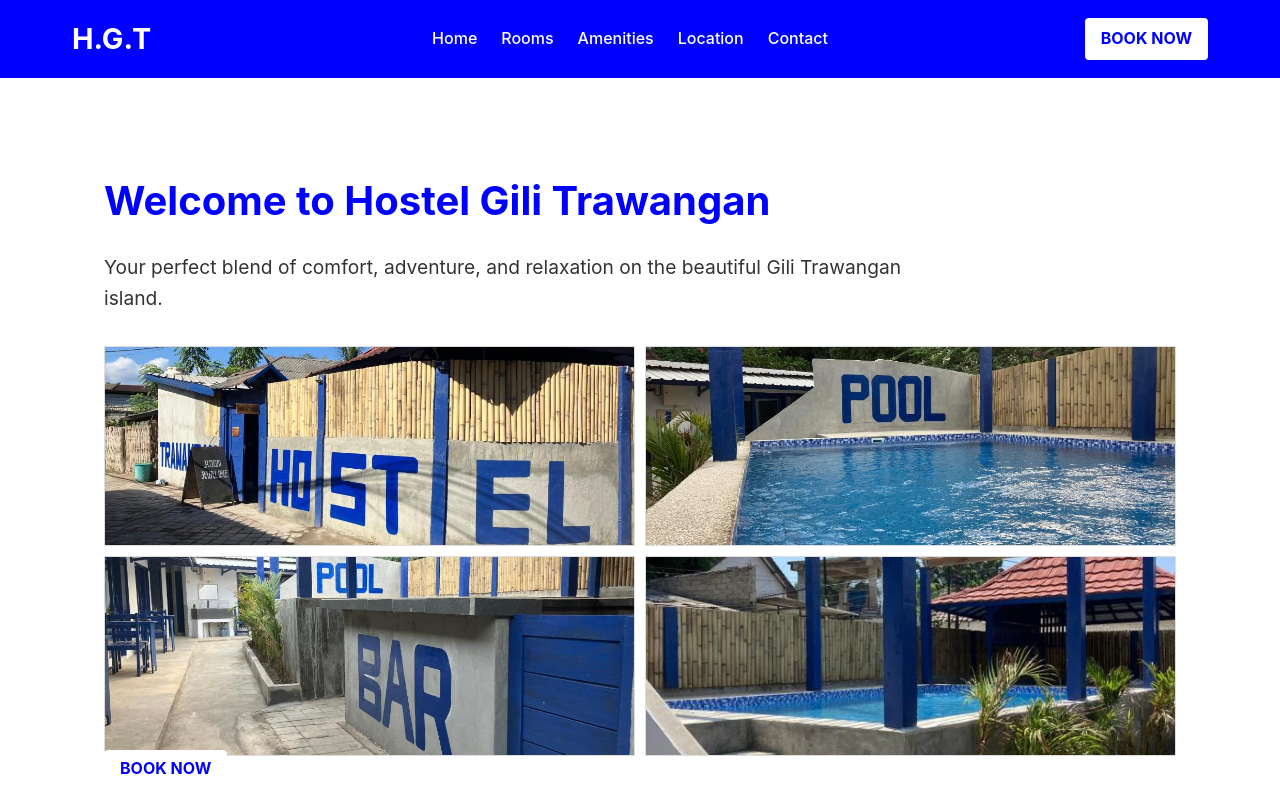
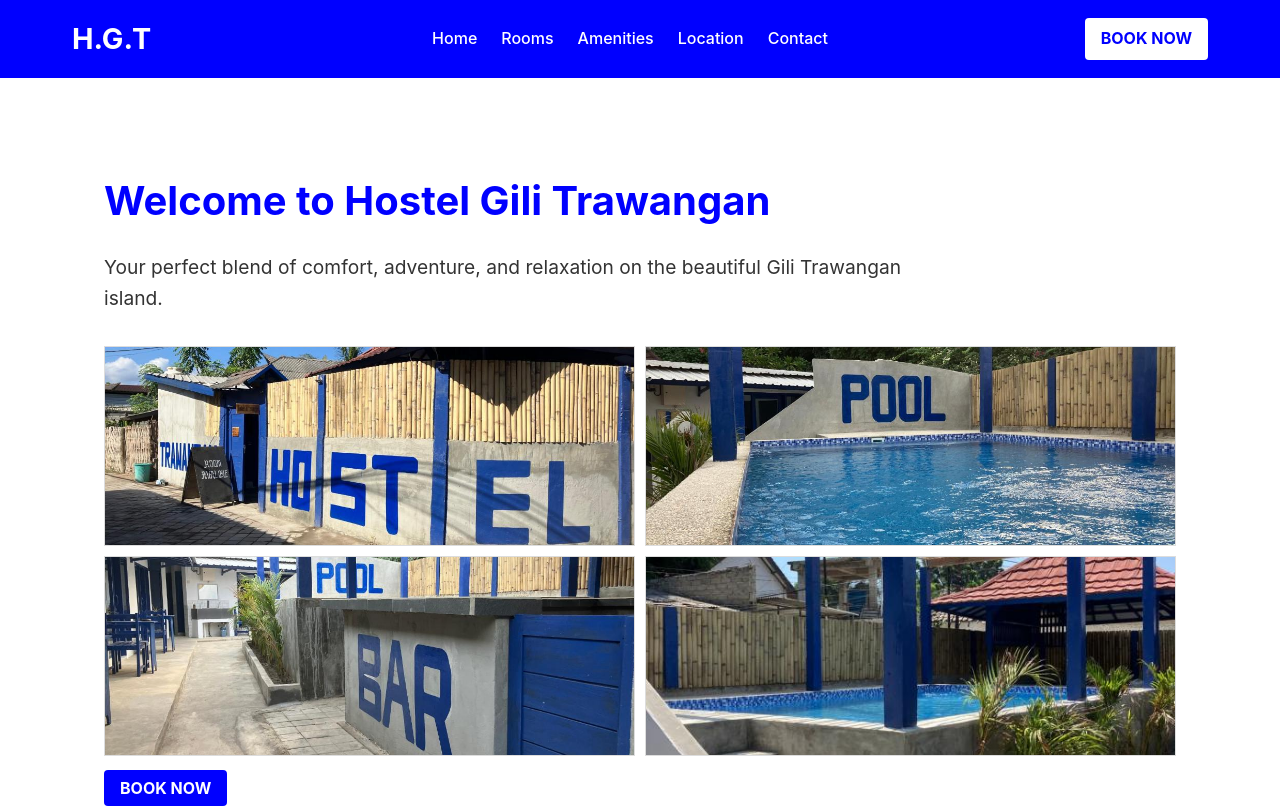
Before and after one commit to farang-dev/hostel-gili, a Next.js app: page / in a window 1280 px wide. Shown: the top 808 px of the page. Built offline with nearby package versions, Linux system fonts and the light colour scheme.

Commit message:
the position of the CTA buttons is now fixed

```diff
--- a/app/components/HostelHomepage.tsx
+++ b/app/components/HostelHomepage.tsx
@@ -45,7 +45,7 @@ const HostelHomepage: React.FC = () => {
               />
             ))}
           </div>
-          <a href={bookingUrl} className="cta-button" target="_blank" rel="noopener noreferrer">BOOK NOW</a>
+          <a href={bookingUrl} className="cta-button hostel-cta-button" target="_blank" rel="noopener noreferrer">BOOK NOW</a>
         </section>
 
         <section className="about">
@@ -117,7 +117,7 @@ const HostelHomepage: React.FC = () => {
 
         <section className="cta">
           <h2>Ready for your adventure?</h2>
-          <a href={bookingUrl} className="cta-button" target="_blank" rel="noopener noreferrer">BOOK NOW</a>
+          <a href={bookingUrl} className="cta-button hostel-cta-button" target="_blank" rel="noopener noreferrer">BOOK NOW</a>
         </section>
       </main>
 
--- a/app/styles/HostelHomepage.css
+++ b/app/styles/HostelHomepage.css
@@ -197,6 +197,7 @@ h1, h2, h3, h4 {
   grid-template-columns: repeat(2, 1fr);
   gap: 10px; /* Adjust the gap as needed */
   width: 100%; /* Ensure it takes full width of the parent */
+  margin-bottom: 20px; /* Add space below the image grid to prevent overlap */
 }
 
 .hero-image-grid img {
@@ -310,3 +311,44 @@ main {
   flex-direction: column;
   justify-content: center;
 }
+
+/* Style "BOOK NOW" CTA buttons in the body to have a blue background and white text */
+.hero .cta-button,
+.cta .cta-button {
+  background-color: #0000ff; /* Blue background */
+  color: white; /* White text */
+  /* Optional: Adjust hover state for better UX */
+}
+
+.hero .cta-button:hover,
+.cta .cta-button:hover {
+  background-color: #0000cc; /* Darker blue on hover */
+}
+
+/* Ensure the CTA buttons are aligned to the left */
+.hero,
+.cta {
+  align-items: flex-start; /* Align content to the left */
+  text-align: left; /* Ensure text is left-aligned */
+}
+
+.hostel-homepage .cta-button {
+  margin-top: 20px; /* Add space above the "BOOK NOW" button */
+}
+
+.hostel-homepage .hero-image-grid {
+  margin-bottom: 20px; /* Add space below the image grid to prevent overlap */
+}
+
+.hostel-cta-button {
+  background-color: #0000ff; /* Blue background */
+  color: white; /* White text */
+  margin-top: 20px; /* Space above the button */
+}
+
+/* Fix the position of the global navigation "BOOK NOW" button */
+.site-header .cta-button {
+  padding: 0.5rem 1rem; /* Adjust padding as needed */
+  margin-top: 0; /* Remove any unwanted top margin */
+  /* Add any additional positioning styles if necessary */
+}
```
